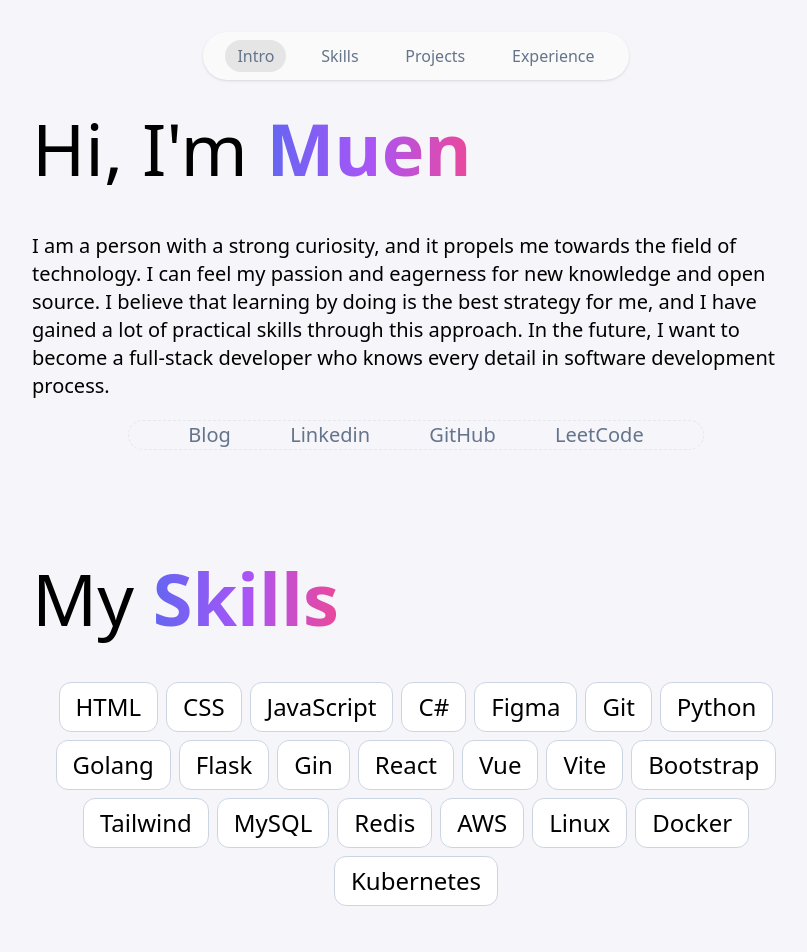
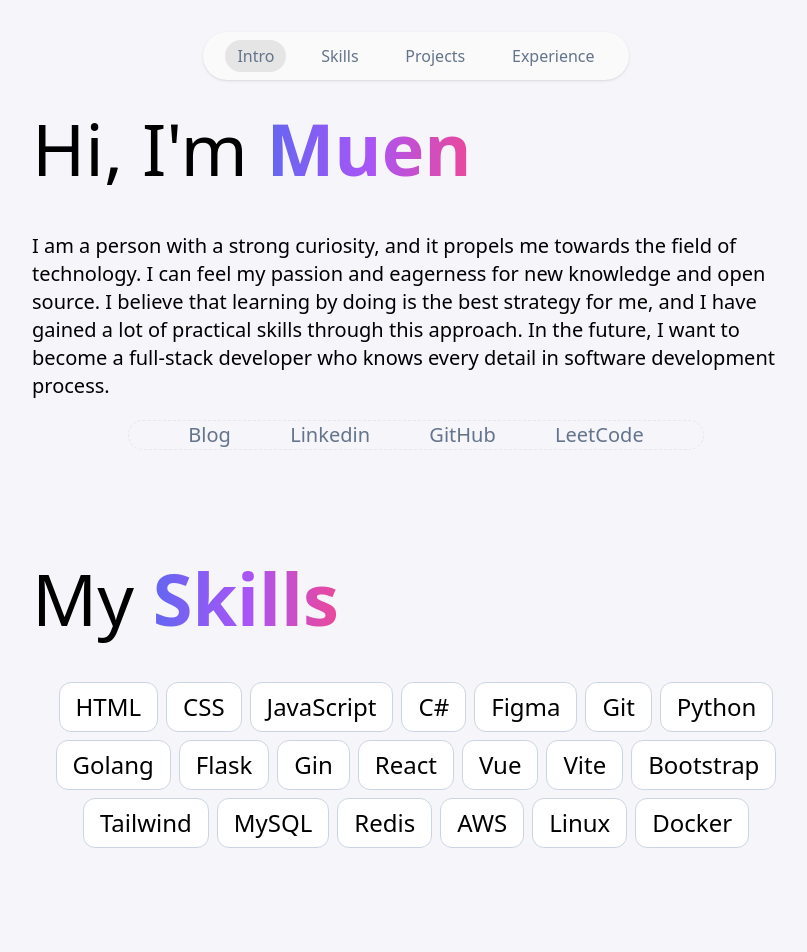
Before and after one commit to BakArchive/portfolio, a React (Vite) app: page / in a window 1280 px wide. Shown: the top 952 px of the page, without its empty margins (224-1031 px from the left). Built offline with nearby package versions, Linux system fonts and the light colour scheme.

Commit message:
remove k8s from skill sets

```diff
--- a/src/config.js
+++ b/src/config.js
@@ -56,7 +56,6 @@ const config = {
       "AWS",
       "Linux",
       "Docker",
-      "Kubernetes",
     ],
   },
   projects: {
--- a/src/main.jsx
+++ b/src/main.jsx
@@ -5,5 +5,5 @@ import App from './App.jsx'
 ReactDOM.createRoot(document.getElementById('root')).render(
   <React.StrictMode>
     <App />
-  </React.StrictMode>,
+  </React.StrictMode>
 )
```
